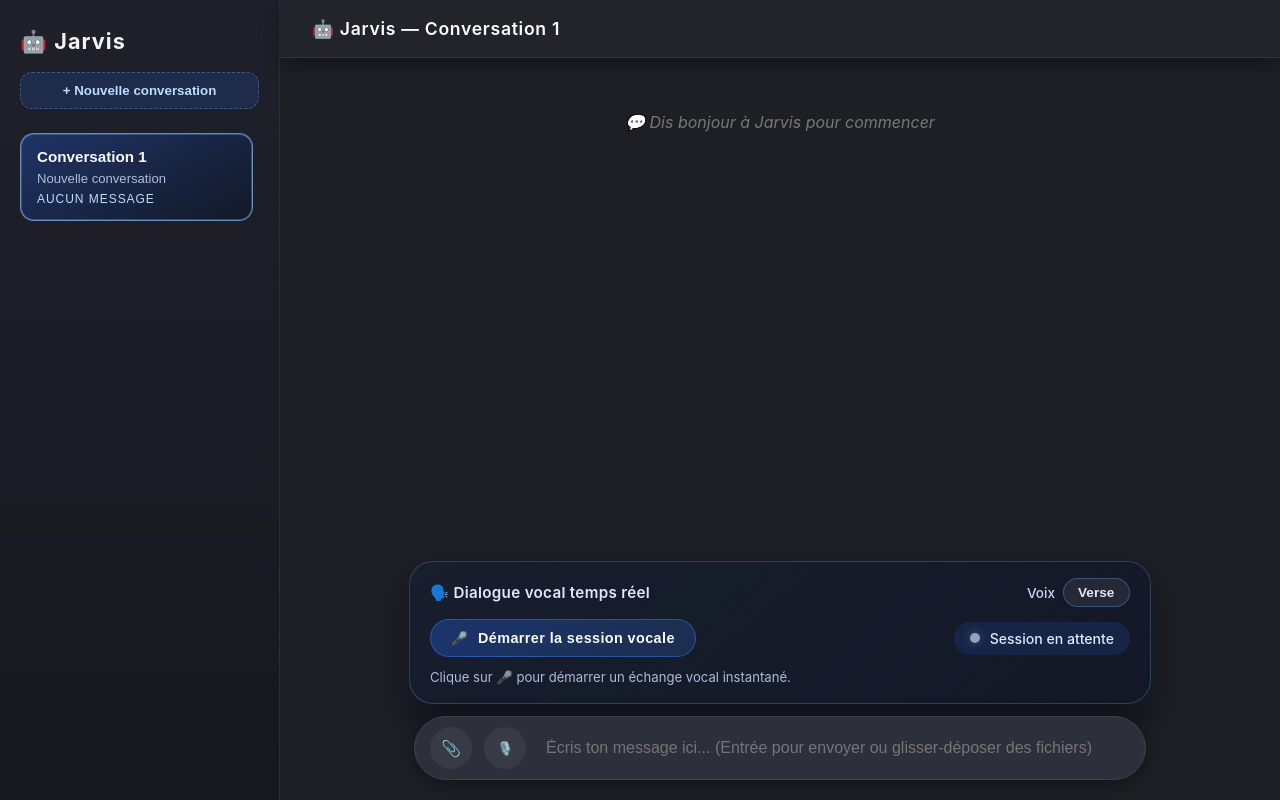
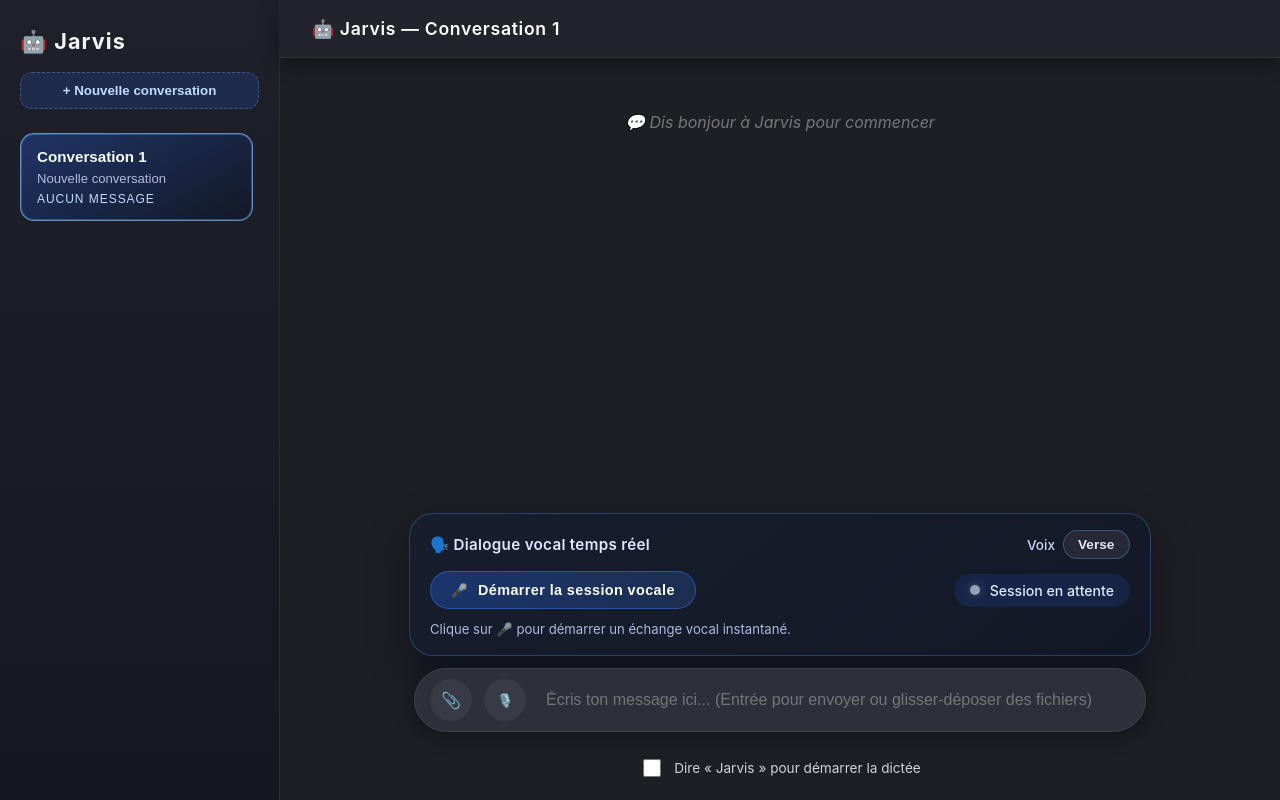
Before and after one commit to Alakaresh/jarvis, a React app in the folder frontend/: page / in a window 1280 px wide. Built offline with nearby package versions, Linux system fonts and the light colour scheme; the HTML template or start-up script is replaced by a standard one.

Commit message:
Add wake word activation for voice transcription

```diff
--- a/frontend/src/App.css
+++ b/frontend/src/App.css
@@ -877,6 +877,42 @@ body {
   padding: 0 16px;
 }
 
+.wake-word-toggle {
+  display: flex;
+  justify-content: center;
+  align-items: center;
+  gap: 10px;
+  margin-top: 12px;
+  color: #e2e8f0;
+  font-size: 0.85rem;
+}
+
+.wake-word-toggle label {
+  display: inline-flex;
+  align-items: center;
+  gap: 10px;
+  cursor: pointer;
+}
+
+.wake-word-toggle input[type="checkbox"] {
+  width: 18px;
+  height: 18px;
+  accent-color: #60a5fa;
+}
+
+.wake-word-toggle input[type="checkbox"]:disabled {
+  cursor: not-allowed;
+  accent-color: #4b5563;
+}
+
+.wake-word-toggle span {
+  opacity: 0.9;
+}
+
+.wake-word-toggle + .voice-support-hint {
+  margin-top: 10px;
+}
+
 .voice-support-hint {
   font-size: 0.85rem;
   color: #dbeafe;
--- a/frontend/src/App.jsx
+++ b/frontend/src/App.jsx
@@ -158,6 +158,11 @@ const REALTIME_VOICES = [
   { value: "alloy", label: "Alloy" },
 ];
 
+const WAKE_WORD = "jarvis";
+const WAKE_WORD_PATTERN = /\bjarvis\b/i;
+const HOTWORD_COOLDOWN_MS = 6000;
+const HOTWORD_RESTART_DELAY_MS = 800;
+
 const guessExtensionFromMime = (mimeType) => {
   if (typeof mimeType !== "string") {
     return "webm";
@@ -576,6 +581,9 @@ function App() {
   const [realtimeStatus, setRealtimeStatus] = useState("idle");
   const [realtimeError, setRealtimeError] = useState("");
   const [realtimeVoice, setRealtimeVoice] = useState(REALTIME_VOICES[0].value);
+  const [isWakeWordEnabled, setIsWakeWordEnabled] = useState(false);
+  const [wakeWordError, setWakeWordError] = useState("");
+  const [isTranscribingAudio, setIsTranscribingAudio] = useState(false);
   const conversationCounterRef = useRef(1);
   const chatRef = useRef(null);
   const fileInputRef = useRef(null);
@@ -591,7 +599,47 @@ function App() {
   const peerConnectionRef = useRef(null);
   const realtimeStreamRef = useRef(null);
   const realtimeRemoteAudioRef = useRef(null);
-  const [isTranscribingAudio, setIsTranscribingAudio] = useState(false);
+  const hotwordRecognitionRef = useRef(null);
+  const hotwordRestartTimeoutRef = useRef(null);
+  const hotwordActivationTimeoutRef = useRef(null);
+  const hotwordManualStopRef = useRef(false);
+  const hotwordCooldownTimestampRef = useRef(0);
+  const startVoiceRecognitionRef = useRef(null);
+  const isListeningRef = useRef(isListening);
+  const isTranscribingAudioRef = useRef(isTranscribingAudio);
+  const isRealtimeActiveRef = useRef(isRealtimeActive);
+  const isWakeWordEnabledRef = useRef(isWakeWordEnabled);
+
+  const stopHotwordDetection = useCallback((markManualStop = true) => {
+    if (hotwordRestartTimeoutRef.current) {
+      clearTimeout(hotwordRestartTimeoutRef.current);
+      hotwordRestartTimeoutRef.current = null;
+    }
+
+    if (hotwordActivationTimeoutRef.current) {
+      clearTimeout(hotwordActivationTimeoutRef.current);
+      hotwordActivationTimeoutRef.current = null;
+    }
+
+    hotwordManualStopRef.current = markManualStop;
+
+    const recognition = hotwordRecognitionRef.current;
+    if (recognition) {
+      recognition.onresult = null;
+      recognition.onerror = null;
+      recognition.onend = null;
+
+      try {
+        recognition.stop();
+      } catch (error) {
+        if (error?.name !== "InvalidStateError") {
+          console.warn("Impossible d'arrêter la détection du mot clé", error);
+        }
+      }
+    }
+
+    hotwordRecognitionRef.current = null;
+  }, []);
 
   const stopRealtimeSession = useCallback(() => {
     const peerConnection = peerConnectionRef.current;
@@ -636,6 +684,22 @@ function App() {
     setIsRealtimeActive(false);
     setRealtimeStatus("idle");
   }, []);
+
+  useEffect(() => {
+    isListeningRef.current = isListening;
+  }, [isListening]);
+
+  useEffect(() => {
+    isTranscribingAudioRef.current = isTranscribingAudio;
+  }, [isTranscribingAudio]);
+
+  useEffect(() => {
+    isRealtimeActiveRef.current = isRealtimeActive;
+  }, [isRealtimeActive]);
+
+  useEffect(() => {
+    isWakeWordEnabledRef.current = isWakeWordEnabled;
+  }, [isWakeWordEnabled]);
 
   const cleanupMediaStream = () => {
     const stream = mediaStreamRef.current;
@@ -795,6 +859,8 @@ function App() {
       return;
     }
 
+    stopHotwordDetection();
+
     if (voiceModeRef.current === VOICE_MODE_BROWSER) {
       const recognition = recognitionRef.current;
 
@@ -895,6 +961,10 @@ function App() {
       }
     }
   };
+
+  useEffect(() => {
+    startVoiceRecognitionRef.current = startVoiceRecognition;
+  }, [startVoiceRecognition]);
 
   const toggleVoiceRecognition = async () => {
     if (!isVoiceSupported || isTranscribingAudio) {
@@ -919,6 +989,8 @@ function App() {
       setIsRealtimeActive(false);
       return;
     }
+
+    stopHotwordDetection();
 
     if (peerConnectionRef.current) {
       stopRealtimeSession();
@@ -1340,6 +1412,56 @@ function App() {
       : "🎤";
   const isRealtimeToggleDisabled =
     !isRealtimeActive && (isListening || isTranscribingAudio);
+
+  const wakeWordDisplay =
+    WAKE_WORD.charAt(0).toUpperCase() + WAKE_WORD.slice(1);
+  const speechRecognitionAvailable =
+    typeof window !== "undefined" &&
+    (window.SpeechRecognition || window.webkitSpeechRecognition);
+  const isWakeWordSupported = Boolean(
+    speechRecognitionAvailable && recognitionRef.current
+  );
+  const isWakeWordActive =
+    isWakeWordEnabled &&
+    isWakeWordSupported &&
+    !isListening &&
+    !isTranscribingAudio &&
+    !isRealtimeActive;
+  const isWakeWordToggleDisabled =
+    !hasCheckedVoiceSupport ||
+    !isVoiceSupported ||
+    !isWakeWordSupported ||
+    isRealtimeActive ||
+    isListening ||
+    isTranscribingAudio;
+
+  const handleWakeWordToggle = (event) => {
+    const { checked } = event.target;
+
+    if (!checked) {
+      setIsWakeWordEnabled(false);
+      setWakeWordError("");
+      stopHotwordDetection();
+      return;
+    }
+
+    if (!isWakeWordSupported) {
+      setWakeWordError(
+        "La détection par mot clé nécessite un navigateur compatible (Chrome, Edge…)."
+      );
+      return;
+    }
+
+    if (isRealtimeActive) {
+      setWakeWordError(
+        `Désactive la session vocale temps réel avant d'utiliser le déclencheur "${wakeWordDisplay}".`
+      );
+      return;
+    }
+
+    setWakeWordError("");
+    setIsWakeWordEnabled(true);
+  };
 
   const copyTextToClipboard = async (text) => {
     if (!text) {
@@ -1696,6 +1818,190 @@ function App() {
     setIsVoiceSupported(false);
     setHasCheckedVoiceSupport(true);
   }, []);
+
+  useEffect(() => {
+    if (!isWakeWordEnabled) {
+      stopHotwordDetection();
+      return;
+    }
+
+    if (!isWakeWordSupported) {
+      stopHotwordDetection();
+      setWakeWordError(
+        "La détection par mot clé nécessite un navigateur compatible (Chrome, Edge…)."
+      );
+      setIsWakeWordEnabled(false);
+      return;
+    }
+
+    if (isListening || isTranscribingAudio || isRealtimeActive) {
+      stopHotwordDetection();
+      return;
+    }
+
+    if (typeof window === "undefined") {
+      return;
+    }
+
+    const SpeechRecognition =
+      window.SpeechRecognition || window.webkitSpeechRecognition;
+
+    if (!SpeechRecognition) {
+      stopHotwordDetection();
+      setWakeWordError(
+        "La détection par mot clé nécessite un navigateur compatible (Chrome, Edge…)."
+      );
+      setIsWakeWordEnabled(false);
+      return;
+    }
+
+    let cancelled = false;
+
+    const launchDetection = () => {
+      if (cancelled || hotwordRecognitionRef.current) {
+        return;
+      }
+
+      const recognition = new SpeechRecognition();
+      recognition.lang = "fr-FR";
+      recognition.continuous = true;
+      recognition.interimResults = true;
+      recognition.maxAlternatives = 1;
+
+      hotwordManualStopRef.current = false;
+
+      recognition.onresult = (event) => {
+        if (cancelled) {
+          return;
+        }
+
+        for (
+          let index = event.resultIndex;
+          index < event.results.length;
+          index += 1
+        ) {
+          const result = event.results[index];
+          const transcript = result[0]?.transcript ?? "";
+
+          if (!transcript) {
+            continue;
+          }
+
+          if (!WAKE_WORD_PATTERN.test(transcript)) {
+            continue;
+          }
+
+          const now = Date.now();
+          if (now - hotwordCooldownTimestampRef.current < HOTWORD_COOLDOWN_MS) {
+            continue;
+          }
+
+          hotwordCooldownTimestampRef.current = now;
+
+          stopHotwordDetection();
+
+          if (hotwordActivationTimeoutRef.current) {
+            clearTimeout(hotwordActivationTimeoutRef.current);
+          }
+
+          hotwordActivationTimeoutRef.current = window.setTimeout(() => {
+            hotwordActivationTimeoutRef.current = null;
+
+            if (
+              !isWakeWordEnabledRef.current ||
+              isListeningRef.current ||
+              isTranscribingAudioRef.current ||
+              isRealtimeActiveRef.current
+            ) {
+              return;
+            }
+
+            const starter = startVoiceRecognitionRef.current;
+            if (typeof starter === "function") {
+              starter();
+            }
+          }, 120);
+
+          break;
+        }
+      };
+
+      recognition.onerror = (event) => {
+        if (cancelled) {
+          return;
+        }
+
+        if (
+          event.error === "not-allowed" ||
+          event.error === "service-not-allowed"
+        ) {
+          stopHotwordDetection();
+          setWakeWordError(
+            `Autorise le micro pour utiliser le déclencheur "${wakeWordDisplay}".`
+          );
+          setIsWakeWordEnabled(false);
+          return;
+        }
+
+        if (event.error === "no-speech" || event.error === "aborted") {
+          return;
+        }
+
+        console.warn("Erreur de détection du mot clé", event.error);
+      };
+
+      recognition.onend = () => {
+        hotwordRecognitionRef.current = null;
+
+        if (
+          cancelled ||
+          hotwordManualStopRef.current ||
+          !isWakeWordEnabledRef.current
+        ) {
+          return;
+        }
+
+        hotwordRestartTimeoutRef.current = window.setTimeout(() => {
+          if (!cancelled && isWakeWordEnabledRef.current) {
+            launchDetection();
+          }
+        }, HOTWORD_RESTART_DELAY_MS);
+      };
+
+      try {
+        recognition.start();
+        hotwordRecognitionRef.current = recognition;
+        setWakeWordError((previous) => (previous ? "" : previous));
+      } catch (error) {
+        if (
+          error?.name === "NotAllowedError" ||
+          error?.name === "SecurityError"
+        ) {
+          stopHotwordDetection();
+          setWakeWordError(
+            `Autorise le micro pour utiliser le déclencheur "${wakeWordDisplay}".`
+          );
+          setIsWakeWordEnabled(false);
+        } else if (error?.name !== "InvalidStateError") {
+          console.warn("Impossible de démarrer la détection du mot clé", error);
+        }
+      }
+    };
+
+    launchDetection();
+
+    return () => {
+      cancelled = true;
+      stopHotwordDetection();
+    };
+  }, [
+    isWakeWordEnabled,
+    isWakeWordSupported,
+    isListening,
+    isTranscribingAudio,
+    isRealtimeActive,
+    stopHotwordDetection,
+  ]);
 
   useEffect(() => {
     return () => {
@@ -2167,6 +2473,29 @@ function App() {
               ))}
             </div>
           )}
+          <div className="wake-word-toggle">
+            <label>
+              <input
+                type="checkbox"
+                checked={isWakeWordEnabled && isWakeWordSupported}
+                onChange={handleWakeWordToggle}
+                disabled={isWakeWordToggleDisabled}
+              />
+              <span>
+                Dire « {wakeWordDisplay} » pour démarrer la dictée
+              </span>
+            </label>
+          </div>
+          {isWakeWordActive && (
+            <div className="voice-support-hint" role="status">
+              🎙️ Dis « {wakeWordDisplay} » pour lancer la dictée automatiquement.
+            </div>
+          )}
+          {wakeWordError && (
+            <div className="voice-support-hint error" role="alert">
+              🎙️ {wakeWordError}
+            </div>
+          )}
           {isListening && (
             <div className="voice-support-hint active" role="status">
               🎙️ Dictée vocale en cours… parle librement.
```
